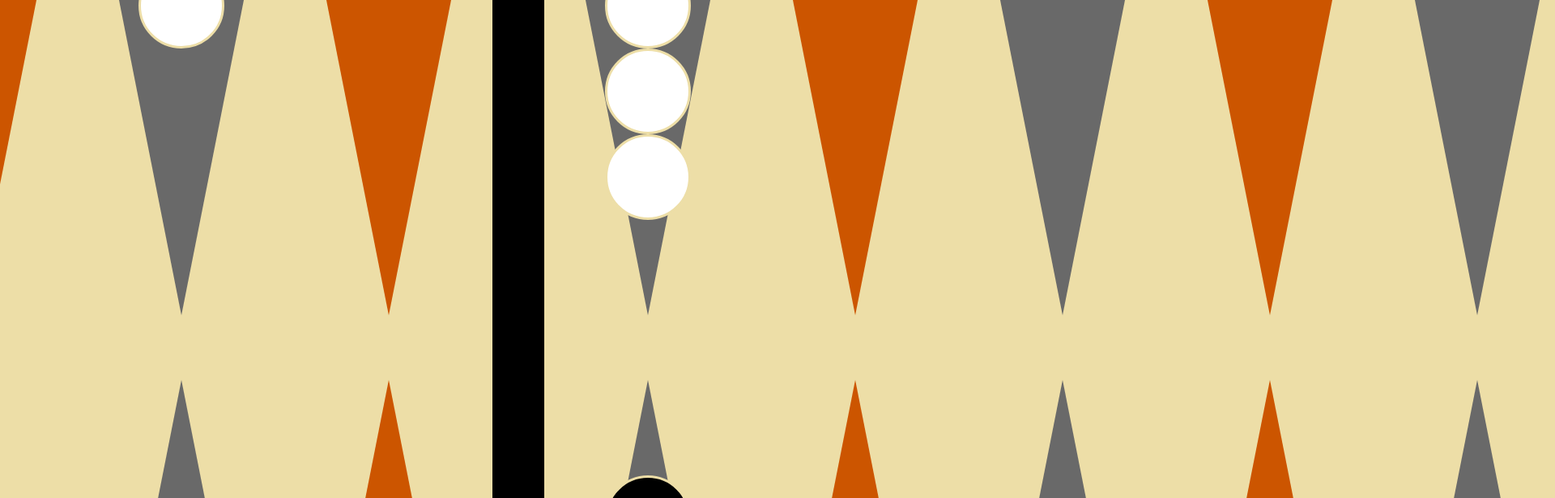
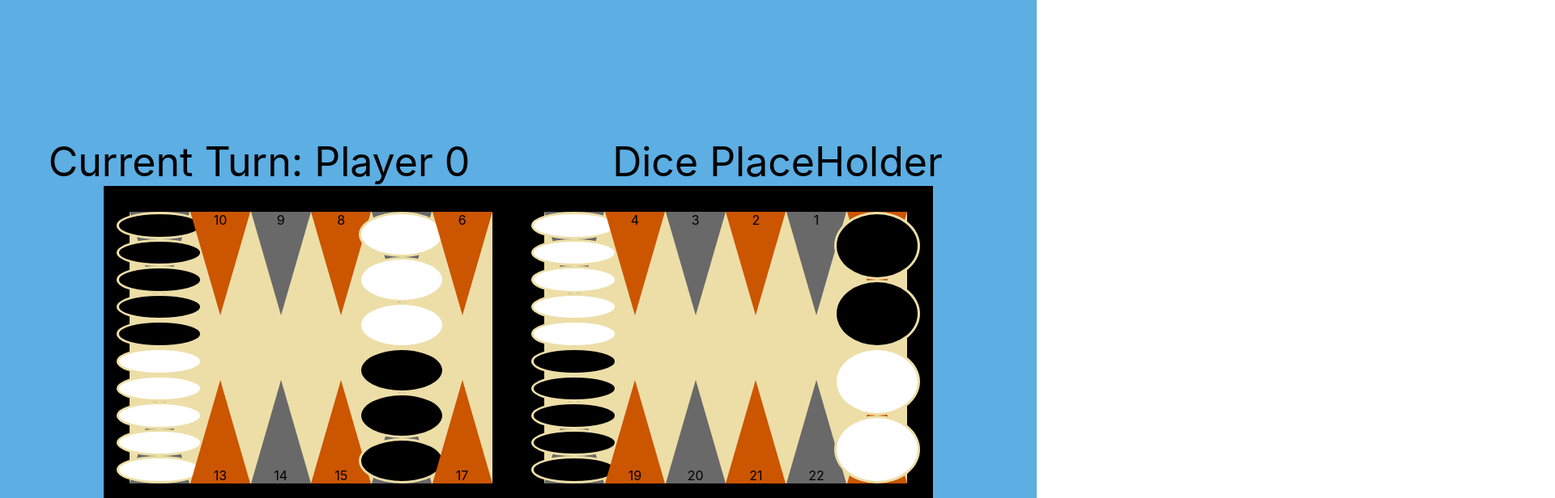
Before and after one commit to funky-garden/shesh-besh, a React (Create React App) app: page / in a window 1280 px wide. Shown: the top 616 px of the page at 81% size, 1920 px wide, since content can reach past the window. Built offline with nearby package versions, Linux system fonts and the light colour scheme.

Commit message:
height and width adjust

```diff
--- a/src/Styles/variables.scss
+++ b/src/Styles/variables.scss
@@ -1,7 +1,7 @@
 
 // Fixed board size
-$board-container-width: 100rem;
-$board-container-height: 90rem;
+$board-container-width: 40vw;
+$board-container-height: 50vh;
 $border-width: 2rem;
 
 //Other fixed sizes
```
